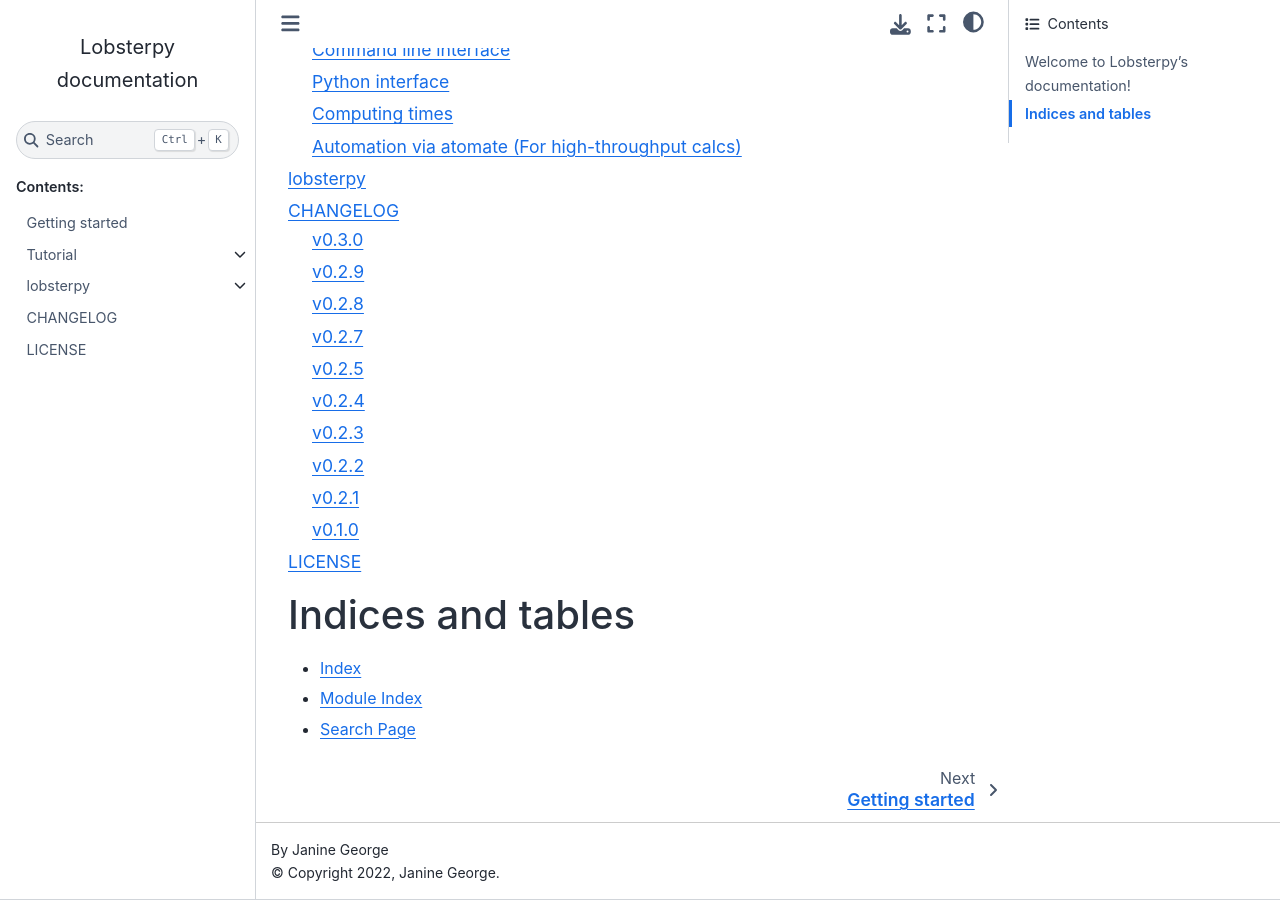
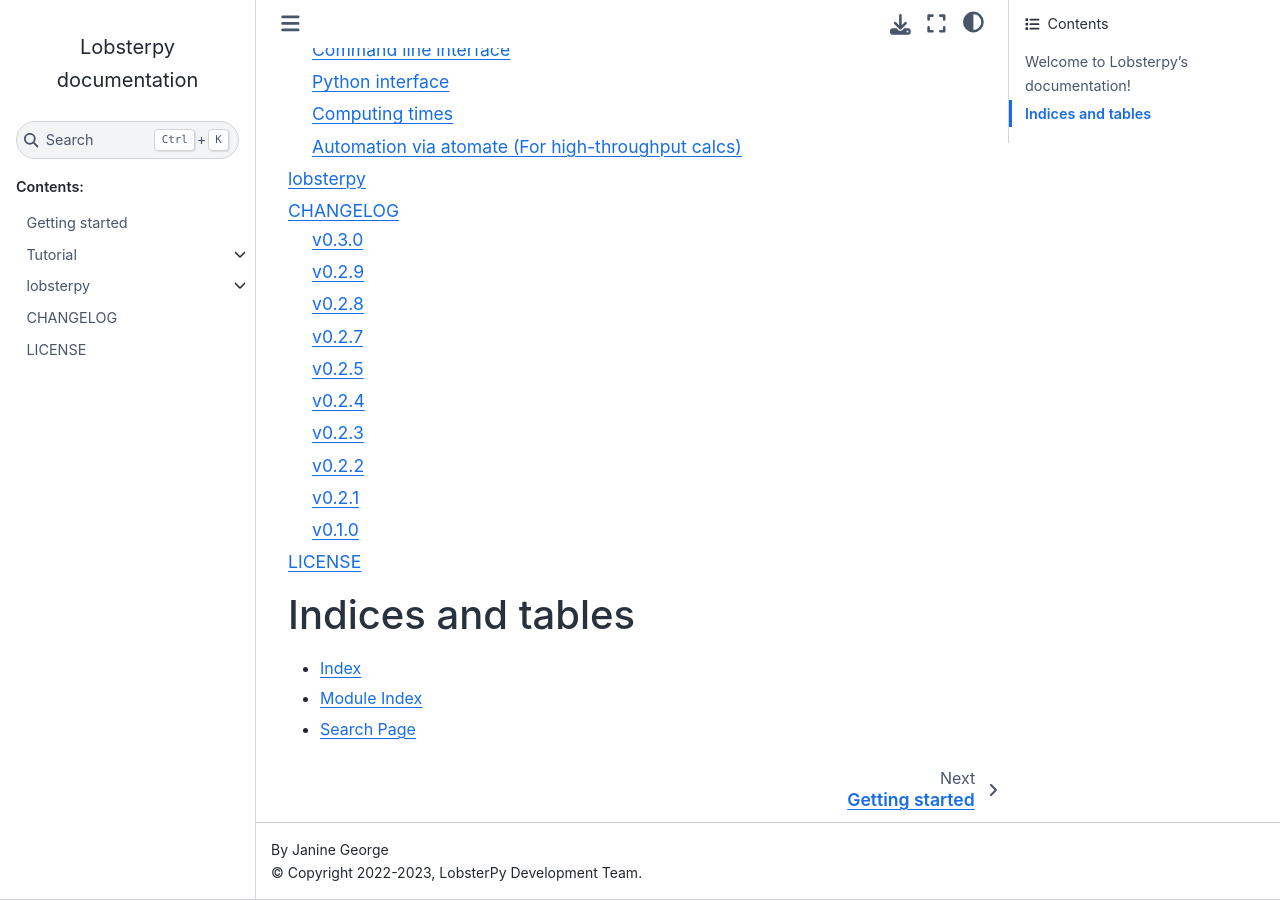
Before and after one commit to JaGeo/LobsterPy, a Sphinx documentation site: the page built from docs/source/index.rst, in a window 1280 px wide and 900 px high, scrolled down 501 px. Built offline with Sphinx 7.4.7 and the Sphinx Book theme 1.1.4, drawn with Linux system fonts in a browser that asks for light colours; pages that are not in the unit, such as notebooks, are missing from menus.

Commit message:
Update docs/source/conf.py
Co-authored-by: J. George <JaGeo@users.noreply.github.com>

```diff
--- a/docs/source/conf.py
+++ b/docs/source/conf.py
@@ -19,7 +19,7 @@ sys.path.insert(0, os.path.abspath("../"))
 # -- Project information -----------------------------------------------------
 
 project = "Lobsterpy"
-copyright = "2022, Janine George"
+copyright = "2022-2023, LobsterPy Development Team"
 author = "Janine George"
 
 
```
